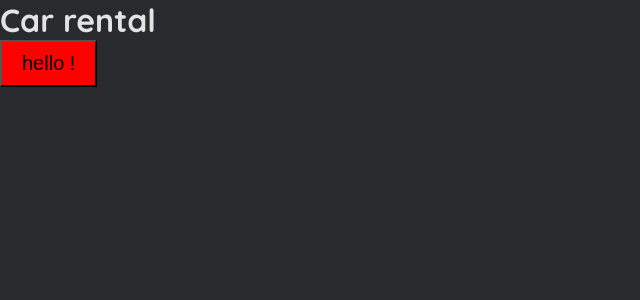
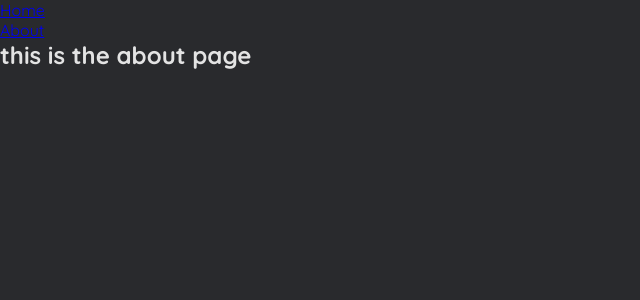
Before and after one commit to lostmart/car-rental-front, a React (Vite) app: page /about in a window 1280 px wide. Shown: the top 300 px of the page, without its empty margins (0-640 px from the left). Built offline with nearby package versions, Linux system fonts and the light colour scheme.

Commit message:
routes and error page

```diff
--- a/package.json
+++ b/package.json
@@ -11,7 +11,8 @@
   },
   "dependencies": {
     "react": "^18.2.0",
-    "react-dom": "^18.2.0"
+    "react-dom": "^18.2.0",
+    "react-router-dom": "^6.22.3"
   },
   "devDependencies": {
     "@types/react": "^18.2.56",
--- a/src/components/Button.tsx
+++ b/src/components/Button.tsx
@@ -1,6 +1,9 @@
+import { ComponentPropsWithRef } from "react"
+
 type ButtonProps = {
 	style: React.CSSProperties
 	onClick: () => void
+	componentsProps: ComponentPropsWithRef<"button">
 }
 
 export default function Button({ style, onClick }: ButtonProps) {
--- /dev/null
+++ b/src/components/ui-parts/NavBar.tsx
@@ -0,0 +1,12 @@
+import React, { ComponentPropsWithRef } from "react"
+
+
+// props for your Nav component
+type NavProps = ComponentPropsWithRef<"nav">
+
+// Nav component
+const Nav: React.FC<NavProps> = ({ children, ...rest }) => {
+	return <nav {...rest}>{children}</nav>
+}
+
+export default Nav
--- /dev/null
+++ b/src/layouts/Root.tsx
@@ -0,0 +1,24 @@
+import { Outlet, Link } from "react-router-dom"
+import Nav from "../components/ui-parts/NavBar"
+
+export default function Root() {
+	return (
+		<>
+			<header>
+				<Nav className="navbar" role="navigation">
+					<ul>
+						<li>
+							<Link to="/">Home</Link>
+						</li>
+						<li>
+							<Link to="/about">About</Link>
+						</li>
+					</ul>
+				</Nav>
+			</header>
+			<main>
+				<Outlet />
+			</main>
+		</>
+	)
+}
--- a/src/main.tsx
+++ b/src/main.tsx
@@ -1,10 +1,35 @@
-import React from 'react'
-import ReactDOM from 'react-dom/client'
-import App from './App.tsx'
-import './index.css'
+import React from "react"
+import ReactDOM from "react-dom/client"
+import { createBrowserRouter, RouterProvider } from "react-router-dom"
+import Root from "./layouts/Root"
+// import App from './App.tsx'
+import "./index.css"
 
-ReactDOM.createRoot(document.getElementById('root')!).render(
-  <React.StrictMode>
-    <App />
-  </React.StrictMode>,
+// pages
+import ErrorPage from "./pages/ErrorPage"
+import AboutPage from "./pages/AboutPage"
+import HomePage from "./pages/HomePage"
+
+const router = createBrowserRouter([
+	{
+		path: "/",
+		element: <Root />,
+		errorElement: <ErrorPage />,
+		children: [
+			{
+				path: "/",
+				element: <HomePage />,
+			},
+			{
+				path: "/about",
+				element: <AboutPage />,
+			},
+		],
+	},
+])
+
+ReactDOM.createRoot(document.getElementById("root")!).render(
+	<React.StrictMode>
+		<RouterProvider router={router} />
+	</React.StrictMode>
 )
--- /dev/null
+++ b/src/pages/AboutPage.tsx
@@ -0,0 +1,7 @@
+export default function AboutPage() {
+	return (
+		<div>
+			<h2>this is the about page</h2>
+		</div>
+	)
+}
--- /dev/null
+++ b/src/pages/ErrorPage.tsx
@@ -0,0 +1,28 @@
+import { useRouteError, NavLink } from "react-router-dom"
+
+interface ErrorType {
+	statusText?: string
+	message?: string
+	status: number
+	data: string
+	internal?: boolean
+}
+
+export default function ErrorPage() {
+	const error = useRouteError() as ErrorType
+	console.error(error)
+
+	return (
+		<div id="error-page">
+			<h1>Oops!</h1>
+			<p>Sorry, an unexpected error has occurred.</p>
+			<pre>{error.statusText || error.message}</pre>
+			<p>
+				<pre>{error.data ? error.data : ""}</pre>
+			</p>
+			<p>
+				<NavLink to="/">go back home</NavLink>
+			</p>
+		</div>
+	)
+}
--- /dev/null
+++ b/src/pages/HomePage.tsx
@@ -0,0 +1,7 @@
+export default function HomePage() {
+	return (
+		<div>
+			<h2>this is the home page</h2>
+		</div>
+	)
+}
```
Also changed, not shown: examplesite.txt (added), 1 other file (tests, documents, lock files or other folders).
